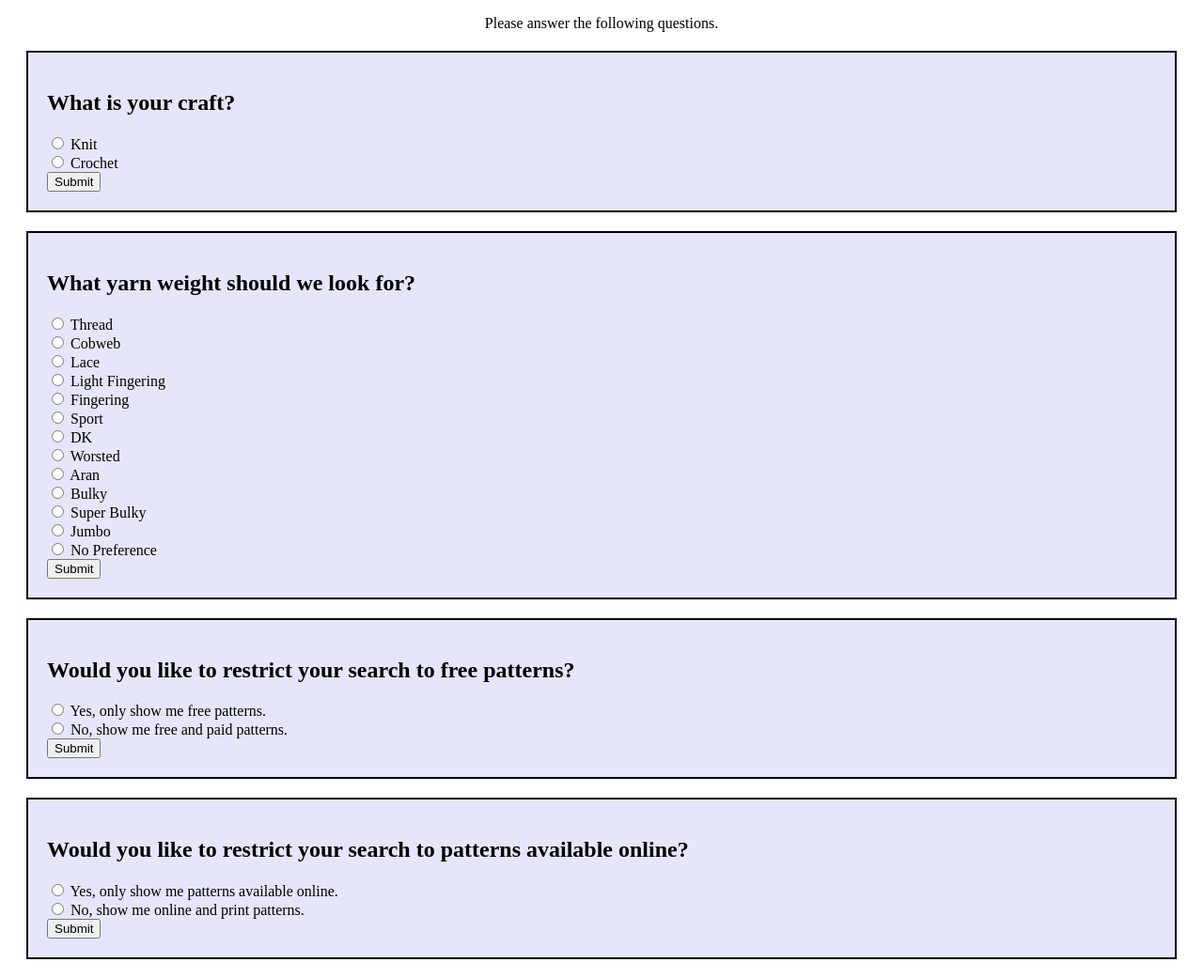
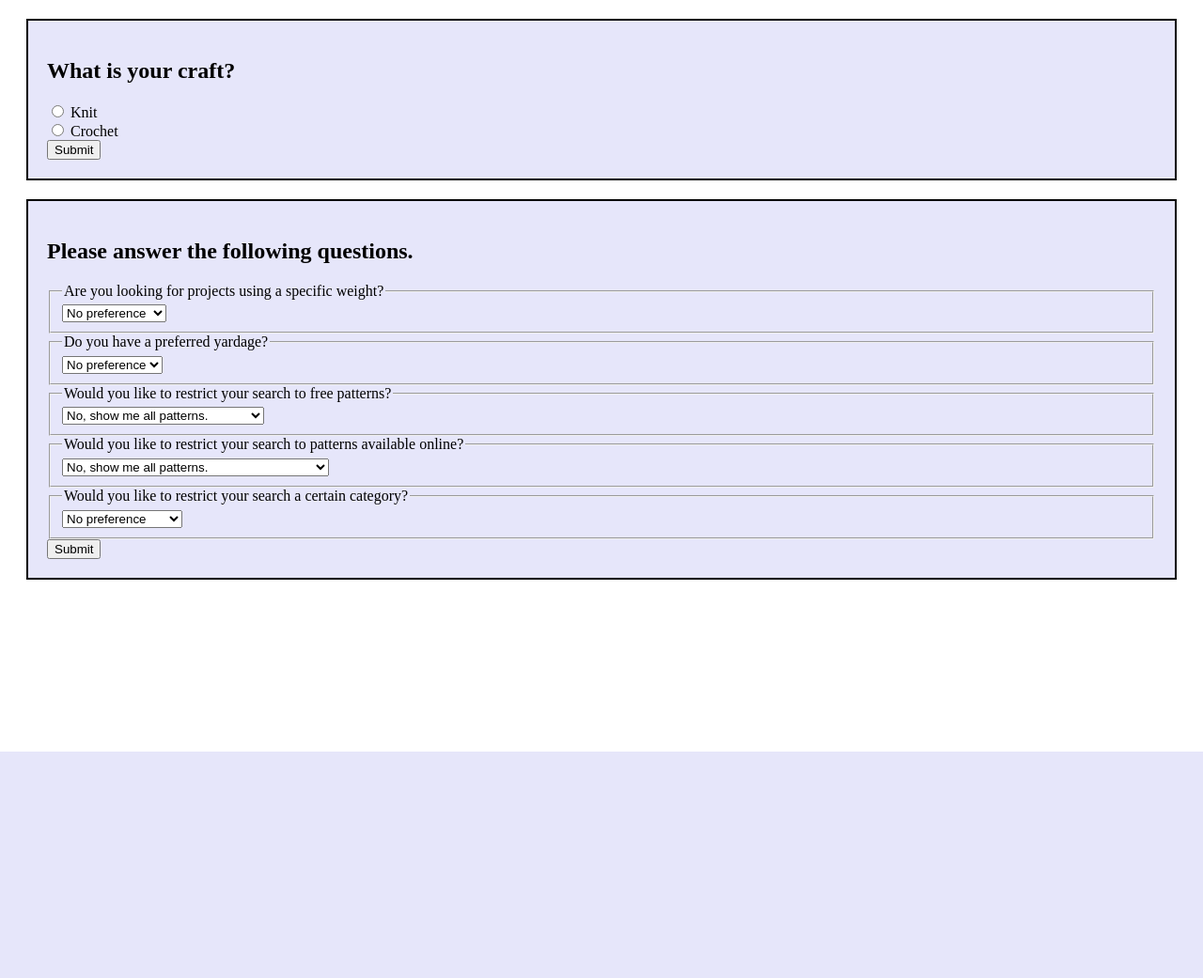
Before and after one commit to jackielincroft/pattern-chaser, a Flask app: template templates/settings.html in a window 1280 px wide. Shown: the whole page at 94% size. After the commit the page ends 800 px from the top, so only its background shows below. Run offline with Flask 2, Linux system fonts and the light colour scheme; the template is opened without the code that fills it, so the values that code supplies are empty; parts of the project's set-up code (start-up, migrations or seed data) failed here and were passed over; some libraries are stand-ins or nearby versions.

Commit message:
lots of edits plust megabug is fixed!!!

```diff
--- a/app.py
+++ b/app.py
@@ -9,29 +9,36 @@ user = Feelings()
 
 @app.route('/')
 def home():
-    pat = Pattern(random.randint(1,1000000))
-    if pat.free == True:
-        price_text = "This pattern is free!"
-    else:
-        price_text = str(pat.price)+' '+pat.currency
-    return render_template("linked_image.html", thumbnail = pat.thumbnail, url = pat.url, name = pat.name, notes = pat.notes,
-        price = price_text, craft = pat.craft['name'], weight = pat.weight, downloadable = pat.downloadable)
+    return render_template('settings.html')
+
 
 @app.route('/vote', methods=["POST"])
 def button_function():
-    pat = Pattern(random.randint(1,1000000))
-    if pat.free == True:
-        price_text = "This pattern is free!"
-    else:
-        price_text = str(pat.price)+' '+pat.currency
-    if request.form['votebtn'] == "love":
-       user.update_prefs(pat, 1)
-    elif request.form['votebtn'] == "hate":
-        user.update_prefs(pat, -1)
-    else:
-        print('oh no!!!')
-    return render_template("linked_image.html", thumbnail = pat.thumbnail, url = pat.url, name = pat.name, notes = pat.notes,
-              price = price_text, craft = pat.craft['name'], weight = pat.weight, downloadable = pat.downloadable, feels = user.prefs)
+    try:
+        if request.form['votebtn'] == "love":
+            hl = 1
+        elif request.form['votebtn'] == "hate":
+            hl = -1
+        else:
+            hl = 0
+        user.update_prefs(Pattern(request.form['id']), hl)
+    finally:
+        pat = Pattern(random.randint(1,1000000))
+        if pat.free == True:
+            price_text = "This pattern is free!"
+        else:
+            price_text = str(pat.price)+' '+pat.currency
+        return render_template("linked_image.html", id_num = int(pat.id), thumbnail = pat.thumbnail, url = pat.url, name = pat.name, notes = pat.notes,
+                price = price_text, craft = pat.craft['name'], weight = pat.weight, downloadable = pat.downloadable, feels = user.prefs)
 
 if __name__ == '__main__':
     app.run()
+
+#emergency code
+'''pat = Pattern(random.randint(1,1000000))
+if pat.free == True:
+    price_text = "This pattern is free!"
+else:
+    price_text = str(pat.price)+' '+pat.currency
+return render_template("linked_image.html", id_num = int(pat.id), thumbnail = pat.thumbnail, url = pat.url, name = pat.name, notes = pat.notes,
+    price = price_text, craft = pat.craft['name'], weight = pat.weight, downloadable = pat.downloadable)'''
--- a/feelings.py
+++ b/feelings.py
@@ -29,3 +29,5 @@ class Feelings:
                 self.prefs[x] += hl
             else:
                 self.prefs[x] = hl
+
+  #  def create_settings():
--- a/static/style.css
+++ b/static/style.css
@@ -5,3 +5,10 @@ p {
 .thing {
     text-align: center
 }
+
+.question {
+    background-color: lavender;
+color: black;
+border: 2px solid black;
+margin: 20px;
+padding: 20px;}
--- a/templates/linked_image.html
+++ b/templates/linked_image.html
@@ -23,6 +23,7 @@
   <form action="/vote" method=POST>
     <input type="submit" name="votebtn" value="love"></input>
     <input type="submit" name="votebtn" value="hate"></input>
+    <input type='hidden' name='id' value={{id_num}}></input>
   </form>
 </body>
 
--- a/templates/settings.html
+++ b/templates/settings.html
@@ -4,79 +4,82 @@
 <head>
   <title>Settings</title>
   <link rel="stylesheet" href="../static/style.css">
-  <style> .question {
-      background-color: lavender;
-  color: black;
-  border: 2px solid black;
-  margin: 20px;
-  padding: 20px;}
-  </style>
-  <p>Please answer the following questions.</p>
 </head>
 
 <body>
 <div class="question">
 <h2>What is your craft?</h2>
 <form method="post">
-    <input type="radio" id="knitting" name="craft" value="knitting">
+    <input type="radio" name="craft" value="knitting">
     <label for="knitting">Knit</label><br>
-    <input type="radio" id="crochet" name="craft" value="crochet">
+    <input type="radio"  name="craft" value="crochet">
     <label for="crochet">Crochet</label><br>
     <input type="submit" value = "Submit">
   </form>
 </div>
 <div class="question">
-    <h2>What yarn weight should we look for?</h2>
-    <form method="post">
-        <input type="radio" id="thread" name="weight" value="thread">
-        <label for="thread">Thread</label><br>
-        <input type="radio" id="cobweb" name="weight" value="cobweb">
-        <label for="cobweb">Cobweb</label><br>
-        <input type="radio" id="lace" name="weight" value="lace">
-        <label for="lace">Lace</label><br>
-        <input type="radio" id="lightfingering" name="weight" value="lightfingering">
-        <label for="lightfingering">Light Fingering</label><br>
-        <input type="radio" id="fingering" name="weight" value="fingering">
-        <label for="fingering">Fingering</label><br>
-        <input type="radio" id="sport" name="weight" value="sport">
-        <label for="sport">Sport</label><br>
-        <input type="radio" id="DK" name="weight" value="DK">
-        <label for="DK">DK</label><br>
-        <input type="radio" id="worsted" name="weight" value="worsted">
-        <label for="worsted">Worsted</label><br>
-        <input type="radio" id="aran" name="weight" value="aran">
-        <label for="aran">Aran</label><br>
-        <input type="radio" id="bulky" name="weight" value="bulky">
-        <label for="bulky">Bulky</label><br>
-        <input type="radio" id="superbulky" name="weight" value="superbulky">
-        <label for="superbulky">Super Bulky</label><br>
-        <input type="radio" id="jumbo" name="weight" value="jumbo">
-        <label for="jumbo">Jumbo</label><br>
-        <input type="radio" id="useless" name="weight" value="useless">
-        <label for="useless">No Preference</label><br>
-        <input type="submit" value = "Submit">
-      </form>
-    </div>
-    <div class="question">
-    <h2>Would you like to restrict your search to free patterns?</h2>
-    <form method="post">
-        <input type="radio" id="yes" name="free" value="yes">
-        <label for="yes">Yes, only show me free patterns.</label><br>
-        <input type="radio" id="no" name="free" value="no">
-        <label for="no">No, show me free and paid patterns.</label><br>
-        <input type="submit" value = "Submit">
-        </form>
-    </div>
-    <div class="question">
-        <h2>Would you like to restrict your search to patterns available online?</h2>
-        <form method="post">
-            <input type="radio" id="yes" name="online" value="yes">
-            <label for="yes">Yes, only show me patterns available online.</label><br>
-            <input type="radio" id="no" name="online" value="no">
-            <label for="no">No, show me online and print patterns.</label><br>
-            <input type="submit" value = "Submit">
-            </form>
-        </div>
+    <h2>Please answer the following questions.</h2>
+    <form method="post" action='/vote'>
+    <fieldset>
+        <legend>Are you looking for projects using a specific weight?</legend>
+            <select id="weight" name="weight">
+                <option value="empty">No preference</option>
+                <option value="thread">Thread</option>
+                <option value="cobweb">Cobweb</option>
+                <option value="lace">Lace</option>
+                <option value="light-fingering">Light Fingering</option>
+                <option value="fingering">Fingering</option>
+                <option value="sport">Sport</option>
+                <option value="DK">DK</option>
+                <option value="worsted">Worsted</option>
+                <option value="aran">Aran</option>
+                <option value="bulky">Bulky</option>
+                <option value="super-bulky">Super Bulky</option>
+                <option value="jumbo">Jumbo</option>
+            </select>
+    </fieldset>
+    <fieldset>
+        <legend>Do you have a preferred yardage?</legend>
+            <select id="yardage" name="yardage">
+                <option value="empty">No preference</option>
+                <option value="0-300">0-300</option>
+                <option value="300-600">300-600</option>
+                <option value="600-900">600-900</option>
+                <option value="900-1200">900-1200</option>
+                <option value="1200-1500">1200-1500</option>
+                <option value="1500-1800">1500-1800</option>
+                <option value="1800-2100">1800-2100</option>
+                <option value="2100+">2100+</option>
+            </select>
+    </fieldset>
+    <fieldset>
+            <legend>Would you like to restrict your search to free patterns?</legend>
+                <select id="free" name="free">
+                    <option value="empty">No, show me all patterns.</option>
+                    <option value="yes">Yes, show me only free patterns.</option>
+                </select>
+    </fieldset>
+    <fieldset>
+            <legend>Would you like to restrict your search to patterns available online?</legend>
+                <select id="online" name="online">
+                    <option value="empty">No, show me all patterns.</option>
+                    <option value="yes">Yes, show me only patterns available online.</option>
+                </select>
+    </fieldset>
+    <fieldset>
+            <legend>Would you like to restrict your search a certain category?</legend>
+                <select id="category" name="free">
+                    <option value="empty">No preference</option>
+                    <option value="clothing">Clothing</option>
+                    <option value="Accessories">Accessories</option>
+                    <option value="home">Home</option>
+                    <option value="toysandhobbies">Toys and Hobbies</option>
+                    <option value="pet%7Cpattern-component%7Cmedical">Other</option>
+                </select>
+    </fieldset>
+    <input type="submit" value = "Submit">
+    </form>
+</div>
 </body>
 
 </html>
```
